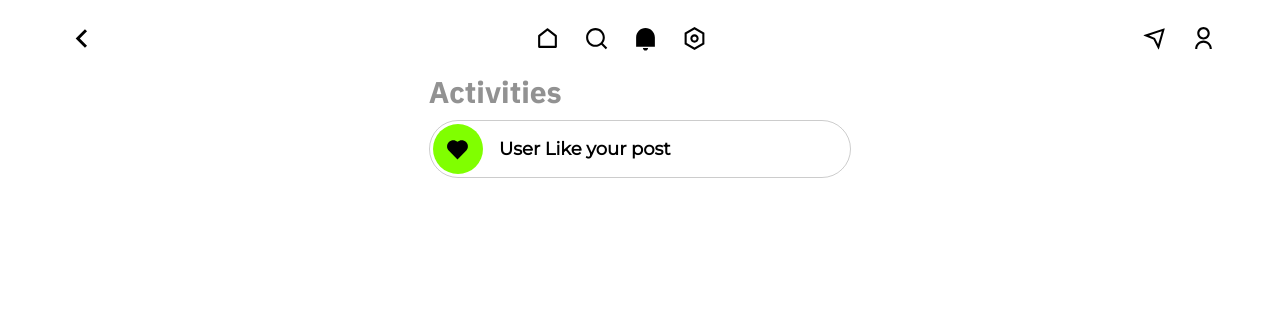
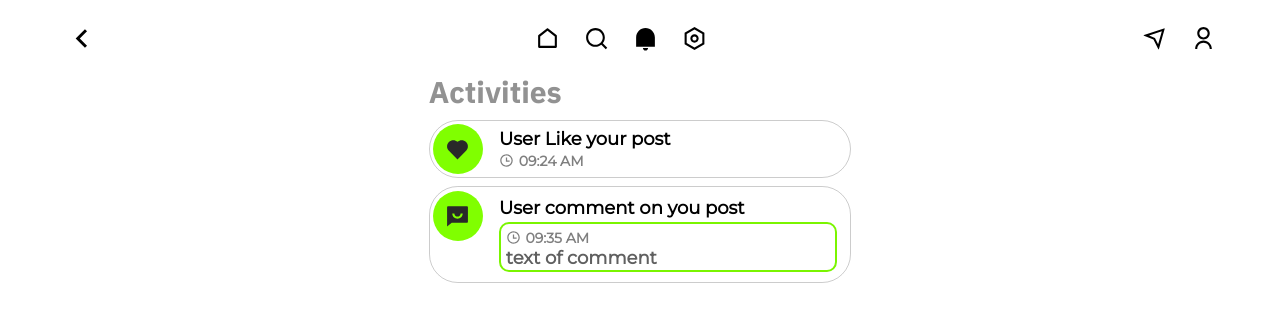
Before and after one commit to parmarraj999/beSocial, a React (Create React App) app in the folder frontend/: page /notification in a window 1280 px wide. Shown: the top 322 px of the page. Built offline with nearby package versions, Linux system fonts and the light colour scheme; no server answers; a web font is replaced by a local one.

Commit message:
get my single post data on page

```diff
--- a/frontend/src/layout/notification/notification.css
+++ b/frontend/src/layout/notification/notification.css
@@ -36,6 +36,7 @@
     align-items: center;
 }
 .like-notification{
+    text-decoration: none;
     width: 100%;
     border: 1px solid rgba(0,0,0,.2);
     border-radius: 2rem;
@@ -46,18 +47,56 @@
 }
 .LikeSvg{
     height: 50px;
-    width: 50px;
+    min-width: 50px;
     border-radius: 50%;
     display: flex;
     align-items: center;
     justify-content: center;
     background: #80ff00;
 }
+
 .like-notification h4{
     font-size: 18px;
+    color: black;
 }
 .like-notification h4 span{
     font-family: 600
+}
+.comment-notification h4{
+    font-size: 18px;
+}
+.comment-notification h4 span{
+    font-family: 600
+}
+.comment-notification{
+    width: 100%;
+    max-height: fit-content;
+    border: 1px solid rgba(0,0,0,.2);
+    border-radius: 1.8rem;
+    display: flex;
+    padding: .2rem;
+    gap: 1rem;
+}
+.comment-notification-text{
+    width: 100%;
+    height: 100%;
+    padding: .4rem 0;
+    display: flex;
+    flex-direction: column;
+    justify-content: center;
+    gap: .2rem;
+}
+
+.comment-text-box{
+    width: 97%;
+    height: 50px;
+    border: 2px solid #7af500;
+    border-radius: 10px;
+    padding: .3rem;
+}
+.comment-text-box h4{
+    font-size: 18px;
+    color: rgb(96, 96, 96);
 }
 @media screen and (max-width:765px) {
     .notification-container{
--- a/frontend/src/layout/notification/notification.js
+++ b/frontend/src/layout/notification/notification.js
@@ -1,6 +1,6 @@
 import React from 'react'
 import './notification.css'
-
+import { Link } from 'react-router-dom'
 function Notification() {
   return (
     <div className='notification-container'>
@@ -9,11 +9,29 @@ function Notification() {
           <h2>Activities</h2>
         </div>
         <div className='notification-items-list' >
-            <div className='like-notification' >
+          <Link className='like-notification' >
             <div className='LikeSvg'>
-              <svg style={{width:"25px",color:"black"}} xmlns="http://www.w3.org/2000/svg" viewBox="0 0 24 24" fill="currentColor"><path d="M12.001 4.52853C14.35 2.42 17.98 2.49 20.2426 4.75736C22.5053 7.02472 22.583 10.637 20.4786 12.993L11.9999 21.485L3.52138 12.993C1.41705 10.637 1.49571 7.01901 3.75736 4.75736C6.02157 2.49315 9.64519 2.41687 12.001 4.52853Z"></path></svg>
+              <svg style={{ width: "25px", color: "#292929" }} xmlns="http://www.w3.org/2000/svg" viewBox="0 0 24 24" fill="currentColor"><path d="M12.001 4.52853C14.35 2.42 17.98 2.49 20.2426 4.75736C22.5053 7.02472 22.583 10.637 20.4786 12.993L11.9999 21.485L3.52138 12.993C1.41705 10.637 1.49571 7.01901 3.75736 4.75736C6.02157 2.49315 9.64519 2.41687 12.001 4.52853Z"></path></svg>
             </div>
-              <h4><span style={{fontWeight:"800"}}>User</span> Like your post</h4>
+            <div style={{ display: "flex", flexDirection: "column", gap: ".1rem" }}>
+              <h4><span style={{ fontWeight: "800" }}>User</span> Like your post</h4>
+              <p style={{ fontSize: '14px', display: "flex", alignItems: "center", gap: '.3rem', color: "rgba(0,0,0,.5)", fontWeight: "600" }}>
+                <svg style={{ width: '15px', color: "rgba(0,0,0,.5)" }} xmlns="http://www.w3.org/2000/svg" viewBox="0 0 24 24" fill="currentColor"><path d="M12 22C6.47715 22 2 17.5228 2 12C2 6.47715 6.47715 2 12 2C17.5228 2 22 6.47715 22 12C22 17.5228 17.5228 22 12 22ZM12 20C16.4183 20 20 16.4183 20 12C20 7.58172 16.4183 4 12 4C7.58172 4 4 7.58172 4 12C4 16.4183 7.58172 20 12 20ZM13 12H17V14H11V7H13V12Z"></path></svg> 09:24 AM
+              </p>
+            </div>
+          </Link>
+
+          <div className='comment-notification' >
+            <div className='LikeSvg'>
+              <svg style={{ width: "25px", color: "#292929" }} xmlns="http://www.w3.org/2000/svg" viewBox="0 0 24 24" fill="currentColor"><path d="M6.45455 19L2 22.5V4C2 3.44772 2.44772 3 3 3H21C21.5523 3 22 3.44772 22 4V18C22 18.5523 21.5523 19 21 19H6.45455ZM7 10C7 12.7614 9.23858 15 12 15C14.7614 15 17 12.7614 17 10H15C15 11.6569 13.6569 13 12 13C10.3431 13 9 11.6569 9 10H7Z"></path></svg>
+            </div>
+            <div className='comment-notification-text' >
+                <h4>User comment on you post</h4>
+                <div className='comment-text-box' >
+                <p style={{ fontSize: '14px', display: "flex", alignItems: "center", gap: '.3rem', color: "rgba(0,0,0,.5)", fontWeight: "600" }}><svg style={{ width: '15px', color: "rgba(0,0,0,.5)" }} xmlns="http://www.w3.org/2000/svg" viewBox="0 0 24 24" fill="currentColor"><path d="M12 22C6.47715 22 2 17.5228 2 12C2 6.47715 6.47715 2 12 2C17.5228 2 22 6.47715 22 12C22 17.5228 17.5228 22 12 22ZM12 20C16.4183 20 20 16.4183 20 12C20 7.58172 16.4183 4 12 4C7.58172 4 4 7.58172 4 12C4 16.4183 7.58172 20 12 20ZM13 12H17V14H11V7H13V12Z"></path></svg> 09:35 AM</p>
+                <h4>text of comment</h4>
+                </div>
+            </div>
           </div>
         </div>
       </div>
@@ -22,3 +40,5 @@ function Notification() {
 }
 
 export default Notification
+
+{/* <svg style={{ width: '15px', color: "rgba(0,0,0,.5)" }} xmlns="http://www.w3.org/2000/svg" viewBox="0 0 24 24" fill="currentColor"><path d="M12 22C6.47715 22 2 17.5228 2 12C2 6.47715 6.47715 2 12 2C17.5228 2 22 6.47715 22 12C22 17.5228 17.5228 22 12 22ZM12 20C16.4183 20 20 16.4183 20 12C20 7.58172 16.4183 4 12 4C7.58172 4 4 7.58172 4 12C4 16.4183 7.58172 20 12 20ZM13 12H17V14H11V7H13V12Z"></path></svg> */}
```
Lines whose indentation alone changed are shown as unchanged.
